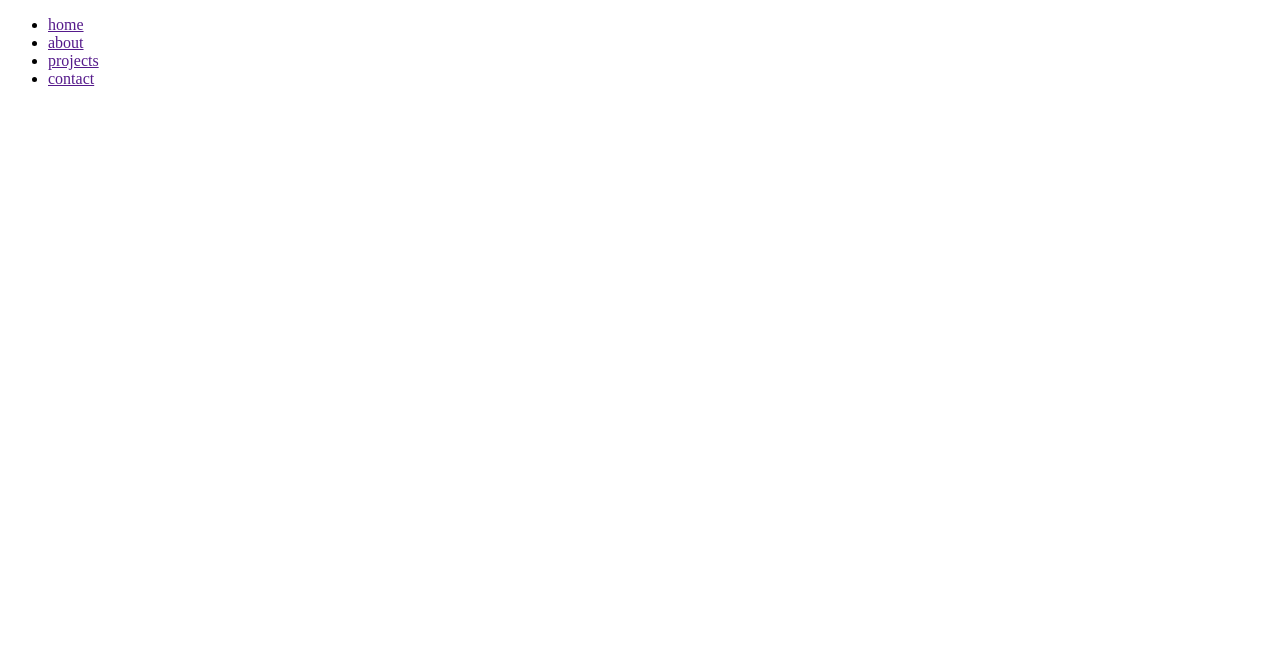
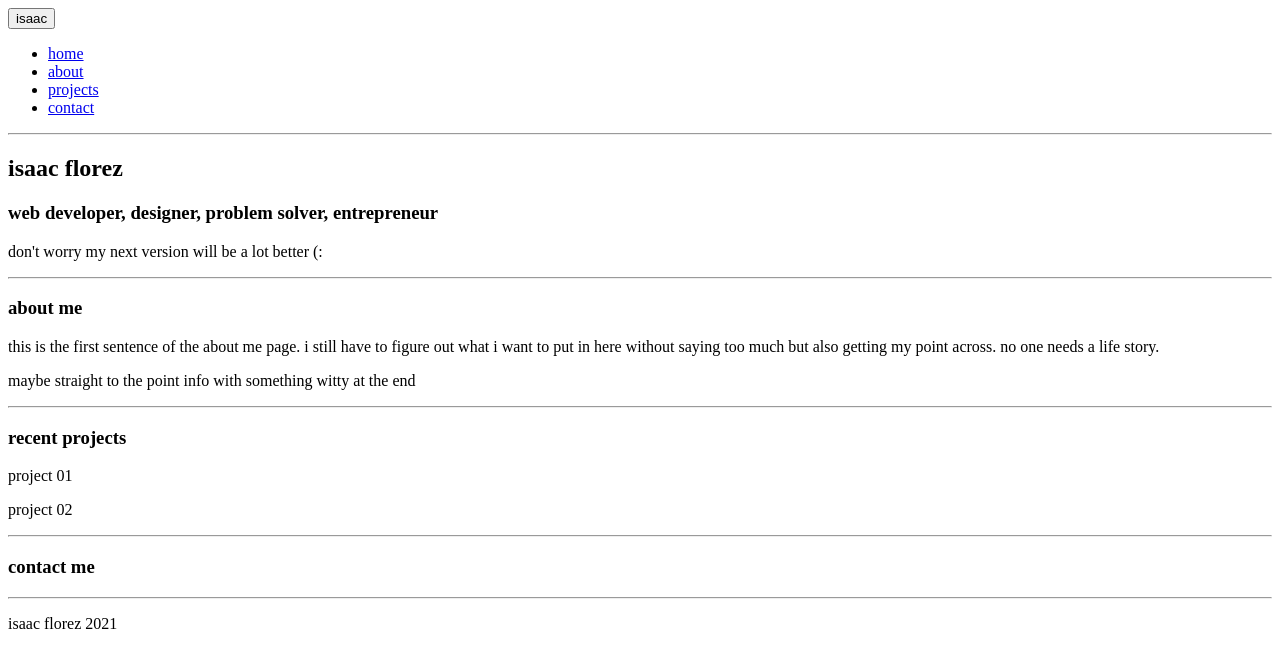
Before and after one commit to isaacflorez/Personal-Website-V1, a plain HTML site: page index.html in a window 1280 px wide. Drawn offline with Linux system fonts and the light colour scheme.

Commit message:
Basic html outline

```diff
--- a/index.html
+++ b/index.html
@@ -5,15 +5,75 @@
 	<title>isaac florez</title>
 </head>
 <body>
+
+	<!-- Main Nav Bar With Name On Left And Links On Right -->
 	<header>
 		<nav class="main-nav">
-			<ul>
-				<li><a href="" >home</a></li>
-				<li><a href="" >about</a></li>
-				<li><a href="" >projects</a></li>
-				<li><a href="" >contact</a></li>
+			<button>isaac</button>
+			<ul class="nav-links">
+				<li><a href="#" >home</a></li>
+				<li><a href="#" >about</a></li>
+				<li><a href="#" >projects</a></li>
+				<li><a href="#" >contact</a></li>
 			</ul>
 		</nav>
 	</header>
+
+	<hr>
+
+	<!-- First Thing You See After Navigation Bar -->
+	<section class="intro-section ">
+		<h1 class="big-name">isaac florez</h1>
+		<h3>web developer, designer, problem solver, entrepreneur</h3>
+		<p>don't worry my next version will be a lot better (:</p>
+	</section>
+
+	<hr>
+
+	<!-- About Section -->
+	<section class="about-section">
+		<h3 class="sec-title">about me</h3>
+		<article class="about-content">
+			<p>this is the first sentence of the about me page. i still have to figure out what i want to put in here without saying too much but also getting my point across. no one needs a life story.</p>
+			<p>maybe straight to the point info with something witty at the end</p>
+		</article>
+	</section>
+
+	<hr>
+
+	<!-- Projects Section -->
+	<section class="projects-section">
+		<h3 class="sec-title">recent projects</h3>
+		<div class="projects-conatiner">
+
+			<!-- First Project -->
+			<div class="single-proj">
+				<!-- <button><img src="#"></button> -->
+				<div class="thumbnail"></div>
+				<p>project 01</p>
+			</div>
+
+			<!-- Second Project -->
+			<div class="single-proj">
+				<!-- <button><img src="#"></button> -->
+				<div class="thumbnail"></div>
+				<p>project 02</p>
+			</div>
+
+		</div>
+	</section>
+
+	<hr>
+
+	<!-- Contact Section -->
+	<section class="contact-section">
+		<h3 class="sec-title">contact me</h3>
+	</section>
+
+	<hr>
+
+	<footer>
+		<p>isaac florez 2021</p>
+	</footer>
 </body>
 </html>
```
